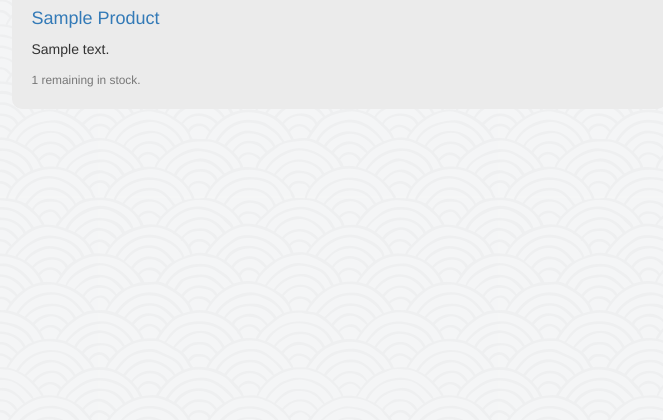
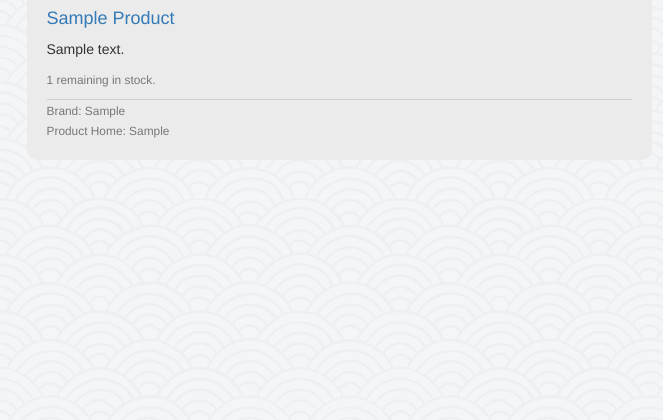
Before and after one commit to lyk2017-python/LannistersPy, a Django app: page /vendor/1/ in a window 1280 px wide. Shown: the part 203-623 px from the top of the page, without its empty margins (301-964 px from the left). Run offline with Django 3.2, Linux system fonts and the light colour scheme; tables that the repository leaves empty hold one stand-in row (values such as "Sample post"); grey boxes marked "Sample" are stand-in pictures; some libraries are stand-ins or nearby versions.

Commit message:
Minor fixes.

```diff
--- a/payment/templates/payment/vendor_detail.html
+++ b/payment/templates/payment/vendor_detail.html
@@ -3,12 +3,19 @@
 {% block body %}
     {% for inventory in inventories %}
         <div class="row">
-            <div class="card mb-3 col-md-6 col-md-offset-3 col-xs-10 col-xs-offset-1 card-bg">
-                <img class="card-img-top full-width" style="height: 100px; object-fit: cover; margin-top: 10px;" src="https://image.shutterstock.com/z/stock-vector-web-development-code-html-css-java-script-concept-laptop-of-flat-icon-vector-illustration-for-454047184.jpg" alt="Card image cap">
-                <div class="card-block">
-                    <a href="{% url "product" product_slug=inventory.product.slug %}"><h4 class="card-title">{{ inventory.product.name|title }}</h4></a>
-                    <p class="card-text">{{ inventory.product.description }}</p>
-                    <p class="card-text"><small class="text-muted">{{ inventory.count }} remaining in stock.</small></p>
+            <div class="col-md-6 col-md-offset-3 col-xs-10 col-xs-offset-1">
+                <div class="card mb-3 card-bg">
+                    <img class="card-img-top full-width" style="height: 100px; object-fit: cover; margin-top: 10px;" src="{{ inventory.product.image.url }}" alt="Card image cap">
+                    <div class="card-block">
+                        <a href="{% url "product" product_slug=inventory.product.slug %}"><h4 class="card-title">{{ inventory.product.name|title }}</h4></a>
+                        <p class="card-text">{{ inventory.product.description }}</p>
+                        <p class="card-text"><small class="text-muted">{{ inventory.count }} remaining in stock.</small></p>
+                        <p class="card-text text-muted card-footer">
+                            <small>
+                                Brand: {{ inventory.product.brand|title }}<br>Product Home: <a href="{{ inventory.product.product_home }}" target="_blank" class="text-muted">{{ inventory.product.product_home }}</a>
+                            </small>
+                        </p>
+                    </div>
                 </div>
             </div>
         </div>
```
